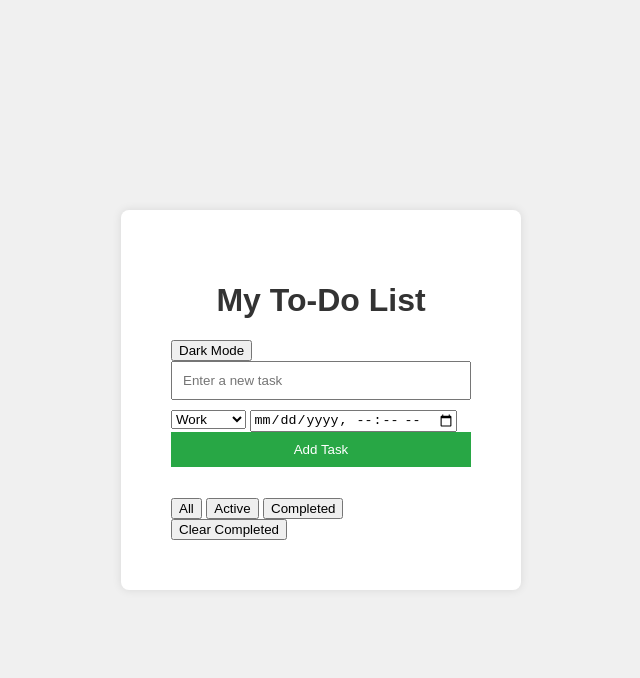
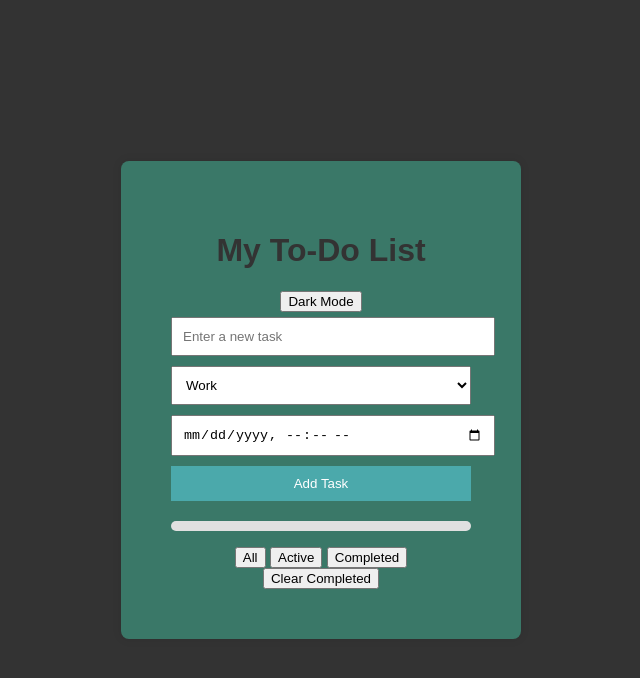
Before and after one commit to SashD14/TO-DO-LIST, a plain HTML site: page index.html in a window 1280 px wide. Both pictures are taken after a click on the button "Dark Mode". Shown: the whole page, without its empty margins (319-959 px from the left). Drawn offline with Linux system fonts and the light colour scheme.

Commit message:
Update styles.css

```diff
--- a/styles.css
+++ b/styles.css
@@ -1,3 +1,4 @@
+/* Basic styling */
 body {
     font-family: Arial, sans-serif;
     display: flex;
@@ -7,49 +8,99 @@ body {
     background-color: #f0f0f0;
     margin: 0;
 }
+
 .todo-container {
     width: 300px;
-    background: white;
+    background: darkcyan;
     padding: 50px;
     box-shadow: 0 0 10px rgba(0, 0, 0, 0.1);
     border-radius: 8px;
+    text-align: center;
 }
+
 h1 {
-    text-align: center;
     color: #333;
 }
-#new-task-input {
-    width: 92%;
-    padding: 10px;
-    margin-bottom: 10px;
-}
-#add-task-btn {
+
+#new-task-input, #task-category, #task-due-date, #add-task-btn {
     width: 100%;
     padding: 10px;
+    margin: 5px 0;
+}
+
+#add-task-btn {
     background-color: #28a745;
     color: white;
     border: none;
     cursor: pointer;
-    margin-bottom: 15px;
 }
+
 #task-list {
     list-style: none;
     padding: 0;
 }
+
 .task {
     display: flex;
     justify-content: space-between;
     align-items: center;
     padding: 10px;
     border-bottom: 1px solid #eee;
+    transition: all 0.3s ease;
 }
+
 .task.completed {
     text-decoration: line-through;
     color: #888;
 }
+
 .task button {
     background: none;
     border: none;
     color: red;
     cursor: pointer;
 }
+
+/* Dark mode */
+body.dark-mode {
+    background-color: #333;
+    color: #fff;
+}
+
+.dark-mode .todo-container {
+    background-color: #3a7868;
+}
+
+.dark-mode #add-task-btn {
+    background-color: #4ba9ab;
+}
+
+/* Progress bar */
+.progress-bar-container {
+    width: 100%;
+    height: 10px;
+    background: #e0e0e0;
+    border-radius: 5px;
+    margin: 15px 0;
+}
+
+#progress-bar {
+    height: 100%;
+    background-color: #28a745;
+    width: 0;
+    border-radius: 5px;
+    transition: width 0.3s;
+}
+
+/* Task tags */
+.tag {
+    padding: 2px 5px;
+    margin-left: 5px;
+    font-size: 12px;
+    border-radius: 3px;
+    color: white;
+}
+
+.tag.work { background-color: #007bff; }
+.tag.personal { background-color: #28a745; }
+.tag.urgent { background-color: #dc3545; }
```
